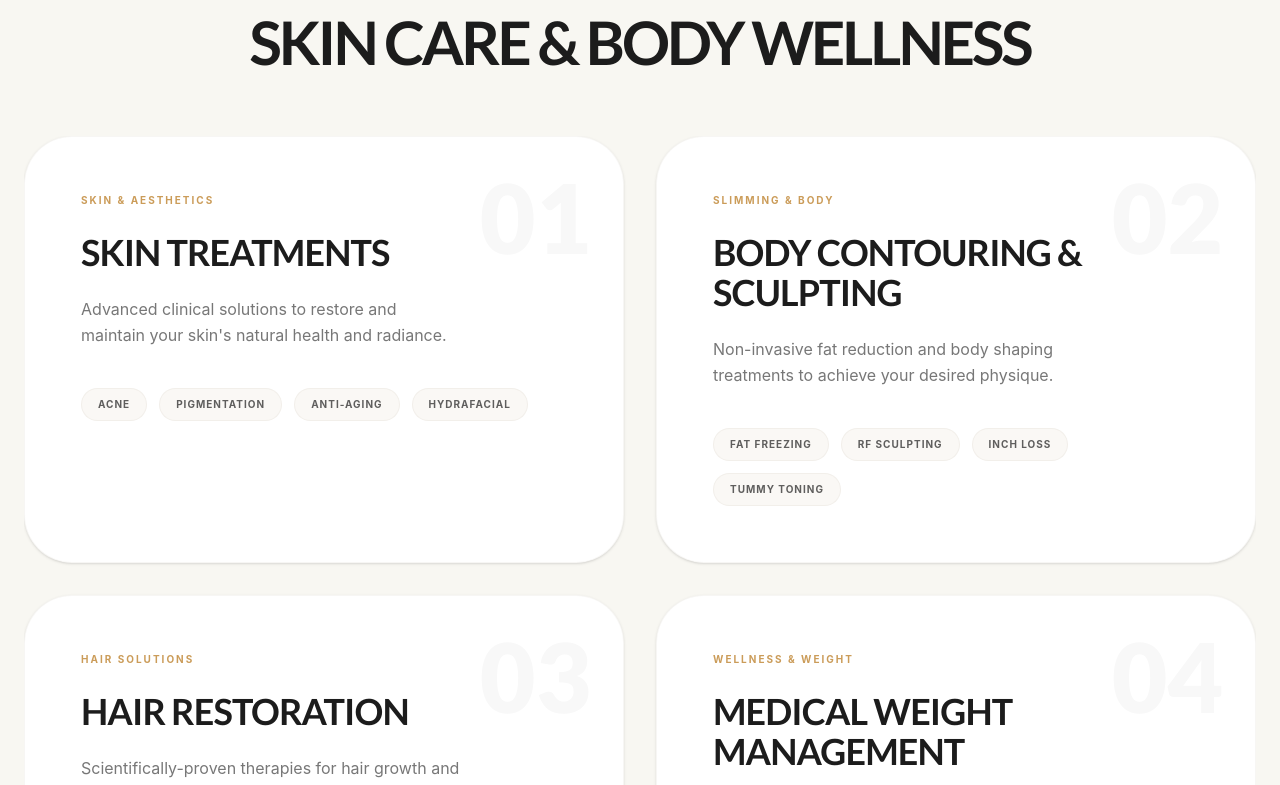
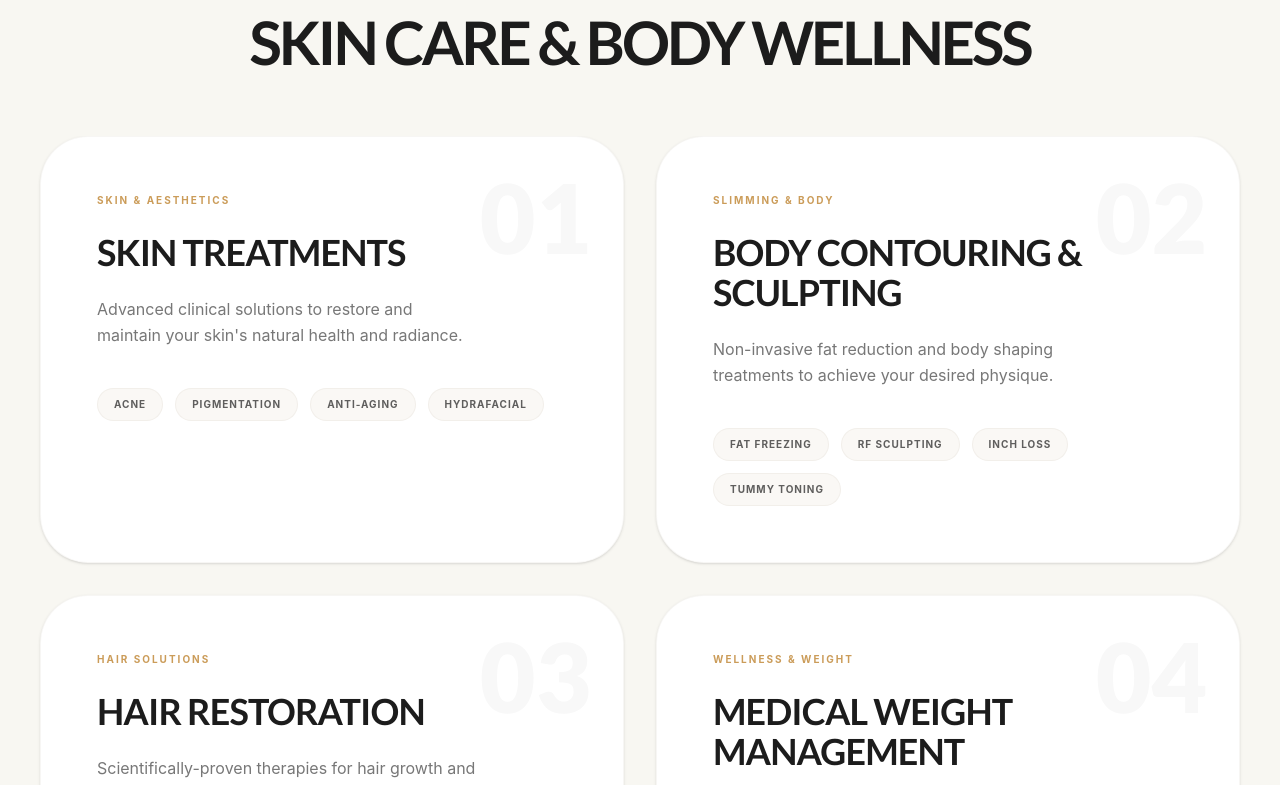
Before and after one commit to raghavluthra10/dermalife-demo, a React (Vite) app: page / in a window 1280 px wide. Shown: the part 1600-2385 px from the top of the page. Built offline with nearby package versions, Linux system fonts and the light colour scheme.

Commit message:
fixed card box's shadow

```diff
--- a/src/components/Specialities.tsx
+++ b/src/components/Specialities.tsx
@@ -55,7 +55,7 @@ const Specialities = () => {
           </motion.h2>
         </div>
 
-        <div className="flex overflow-x-auto md:grid md:grid-cols-2 gap-6 md:gap-8 snap-x snap-mandatory pb-8 md:pb-0 no-scrollbar -mx-6 px-6 md:mx-0 md:px-0">
+        <div className="flex overflow-x-auto md:grid md:grid-cols-2 gap-6 md:gap-8 snap-x snap-mandatory pb-12 no-scrollbar -mx-6 px-6 md:mx-0 md:px-4 md:-mx-4">
           {specialties.map((spec, index) => (
             <motion.div
               key={spec.number}
```
